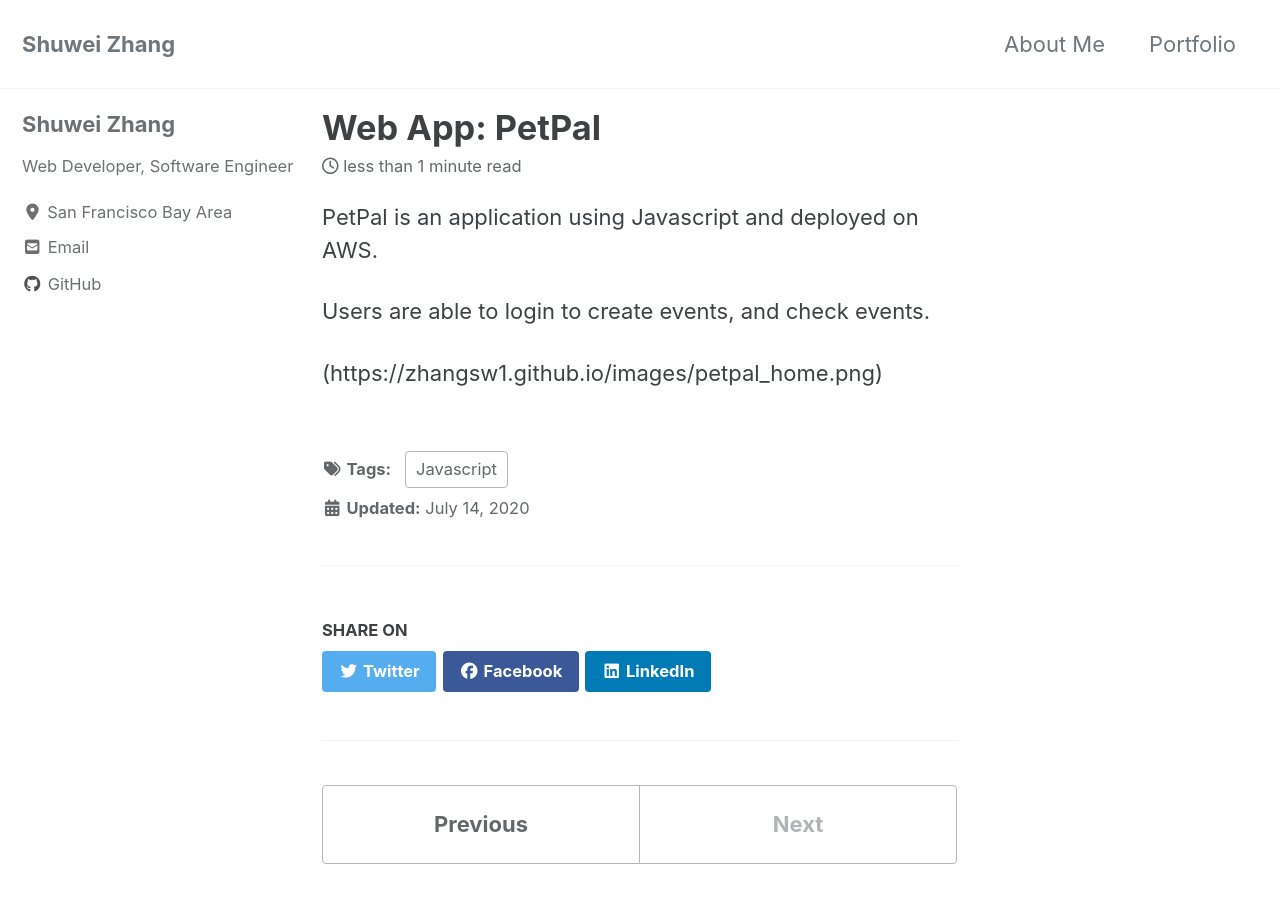
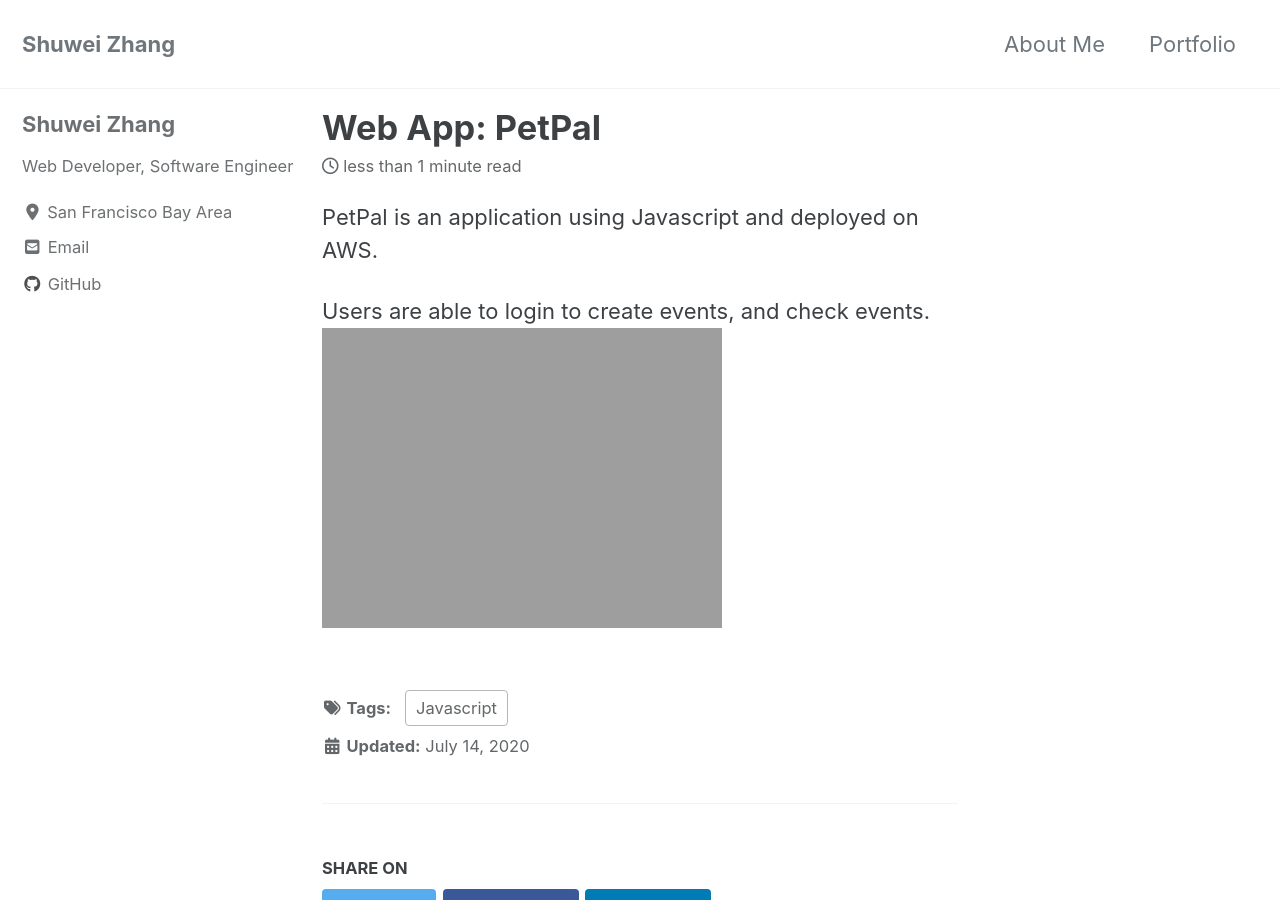
Before and after one commit to zhangsw1/zhangsw1.github.io, a Jekyll site: the page built from _posts/2020-07-14-petpal.md, in a window 1280 px wide and 900 px high. Built offline with Jekyll 4.4.1, drawn with Linux system fonts in a browser that asks for light colours; cached includes are drawn as plain includes; nearby versions of some CDN libraries.

Commit message:
updated image

```diff
--- a/_posts/2020-07-14-petpal.md
+++ b/_posts/2020-07-14-petpal.md
@@ -8,5 +8,4 @@ excerpt: "Web Application"
 PetPal is an application using Javascript and deployed on AWS.
 
 Users are able to login to create events, and check events.
-
-({{ site.url }}{{ site.baseurl }}/images/petpal_home.png)
+![alt]({{ site.url }}{{ site.baseurl }}/images/petpal_home.png)
```
